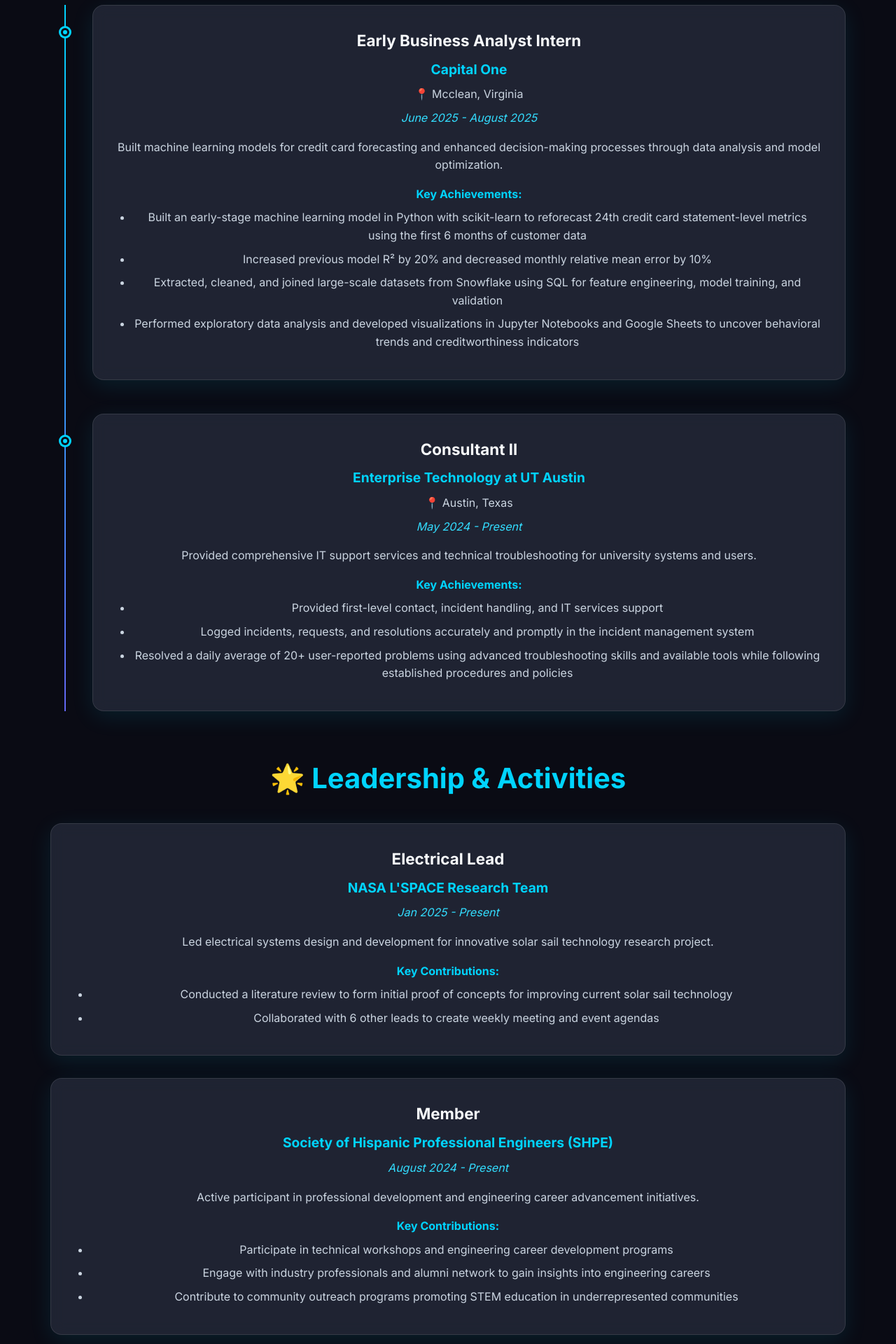
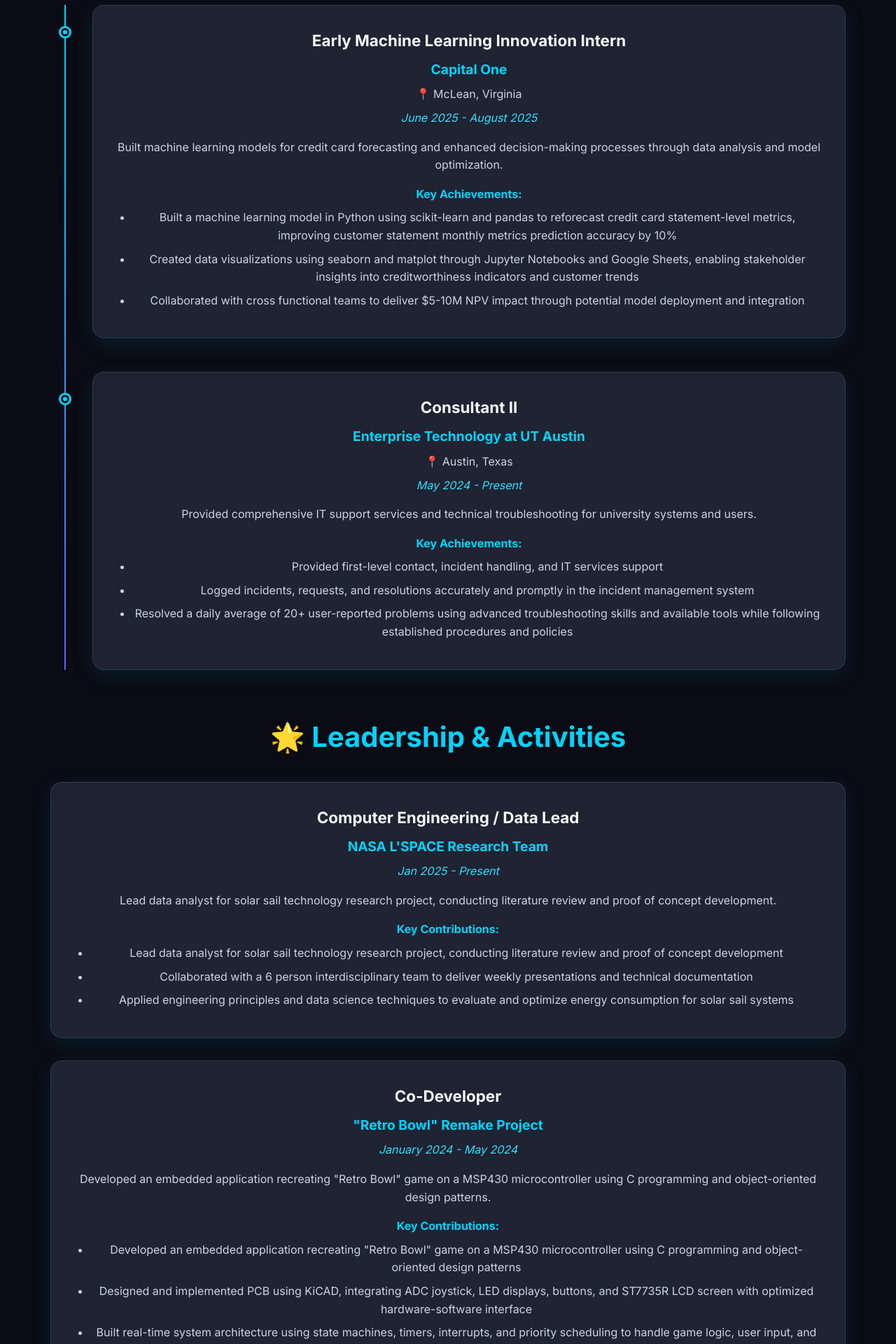
Before and after one commit to rafaelperales05/Portfolio, a React (Create React App) app: page / in a window 1280 px wide. Shown: the part 3340-5260 px from the top of the page at 70% size. Built offline with nearby package versions, Linux system fonts and the light colour scheme.

Commit message:
Updated Resume section

```diff
--- a/src/sections/ResumeSection.tsx
+++ b/src/sections/ResumeSection.tsx
@@ -10,16 +10,15 @@
 
   const experience = [
     {
-      title: "Early Business Analyst Intern",
+      title: "Early Machine Learning Innovation Intern",
       company: "Capital One",
-      location: "Mcclean, Virginia",
+      location: "McLean, Virginia",
       period: "June 2025 - August 2025",
       description: "Built machine learning models for credit card forecasting and enhanced decision-making processes through data analysis and model optimization.",
       achievements: [
-        "Built an early-stage machine learning model in Python with scikit-learn to reforecast 24th credit card statement-level metrics using the first 6 months of customer data",
-        "Increased previous model R² by 20% and decreased monthly relative mean error by 10%",
-        "Extracted, cleaned, and joined large-scale datasets from Snowflake using SQL for feature engineering, model training, and validation",
-        "Performed exploratory data analysis and developed visualizations in Jupyter Notebooks and Google Sheets to uncover behavioral trends and creditworthiness indicators"
+        "Built a machine learning model in Python using scikit-learn and pandas to reforecast credit card statement-level metrics, improving customer statement monthly metrics prediction accuracy by 10%",
+        "Created data visualizations using seaborn and matplot through Jupyter Notebooks and Google Sheets, enabling stakeholder insights into creditworthiness indicators and customer trends",
+        "Collaborated with cross functional teams to deliver $5-10M NPV impact through potential model deployment and integration"
       ]
     },
     {
@@ -38,24 +37,35 @@
 
   const leadership = [
     {
-      title: "Electrical Lead",
+      title: "Computer Engineering / Data Lead",
       organization: "NASA L'SPACE Research Team",
       period: "Jan 2025 - Present",
-      description: "Led electrical systems design and development for innovative solar sail technology research project.",
+      description: "Lead data analyst for solar sail technology research project, conducting literature review and proof of concept development.",
       achievements: [
-        "Conducted a literature review to form initial proof of concepts for improving current solar sail technology",
-        "Collaborated with 6 other leads to create weekly meeting and event agendas"
+        "Lead data analyst for solar sail technology research project, conducting literature review and proof of concept development",
+        "Collaborated with a 6 person interdisciplinary team to deliver weekly presentations and technical documentation",
+        "Applied engineering principles and data science techniques to evaluate and optimize energy consumption for solar sail systems"
       ]
     },
     {
-      title: "Member",
+      title: "Co-Developer",
+      organization: "\"Retro Bowl\" Remake Project",
+      period: "January 2024 - May 2024",
+      description: "Developed an embedded application recreating \"Retro Bowl\" game on a MSP430 microcontroller using C programming and object-oriented design patterns.",
+      achievements: [
+        "Developed an embedded application recreating \"Retro Bowl\" game on a MSP430 microcontroller using C programming and object-oriented design patterns",
+        "Designed and implemented PCB using KiCAD, integrating ADC joystick, LED displays, buttons, and ST7735R LCD screen with optimized hardware-software interface",
+        "Built real-time system architecture using state machines, timers, interrupts, and priority scheduling to handle game logic, user input, and audio output"
+      ]
+    },
+    {
+      title: "General Member",
       organization: "Society of Hispanic Professional Engineers (SHPE)",
       period: "August 2024 - Present",
       description: "Active participant in professional development and engineering career advancement initiatives.",
       achievements: [
-        "Participate in technical workshops and engineering career development programs",
-        "Engage with industry professionals and alumni network to gain insights into engineering careers",
-        "Contribute to community outreach programs promoting STEM education in underrepresented communities"
+        "Engaged in networking events and professional workshops to develop career readiness and expand professional network",
+        "Participated in mentorship programs, enhancing knowledge in professional industries"
       ]
     }
   ];
@@ -71,7 +81,7 @@
 
   const skills = {
     "Programming Languages": ["C", "C++", "Python", "SQL"],
-    "Tools & Technologies": ["Jupyter Notebooks", "Snowflake", "Git", "Github", "KiCAD", "LTSPICE", "scikit-learn"],
+    "Tools & Technologies": ["Jupyter Notebooks", "Snowflake", "Git", "Github", "KiCAD", "LTSPICE", "scikit-learn", "pandas", "seaborn", "matplotlib", "prompt/context engineering"],
     "Software": ["Google Suite (Sheets, Slides)", "Microsoft Suite (Excel, PowerPoint)"]
   };
 
@@ -420,6 +430,26 @@
               }}
             >
               <h4 style={{ color: 'var(--accent-primary)', marginBottom: '1rem', fontSize: '1.3rem' }}>
+                🌐 Languages
+              </h4>
+              <p style={{ color: 'var(--text-secondary)', lineHeight: '1.6' }}>
+                Conversational Spanish • Fluent English
+              </p>
+            </motion.div>
+
+            <motion.div
+              whileHover={{ scale: 1.05, y: -5 }}
+              style={{
+                padding: '2rem',
+                background: 'var(--glass-bg)',
+                backdropFilter: 'blur(10px)',
+                borderRadius: '16px',
+                border: '1px solid var(--glass-border)',
+                boxShadow: '0 8px 32px rgba(0, 212, 255, 0.1)',
+                textAlign: 'center'
+              }}
+            >
+              <h4 style={{ color: 'var(--accent-primary)', marginBottom: '1rem', fontSize: '1.3rem' }}>
                 📋 Additional
               </h4>
               <p style={{ color: 'var(--text-secondary)', lineHeight: '1.6' }}>
```
